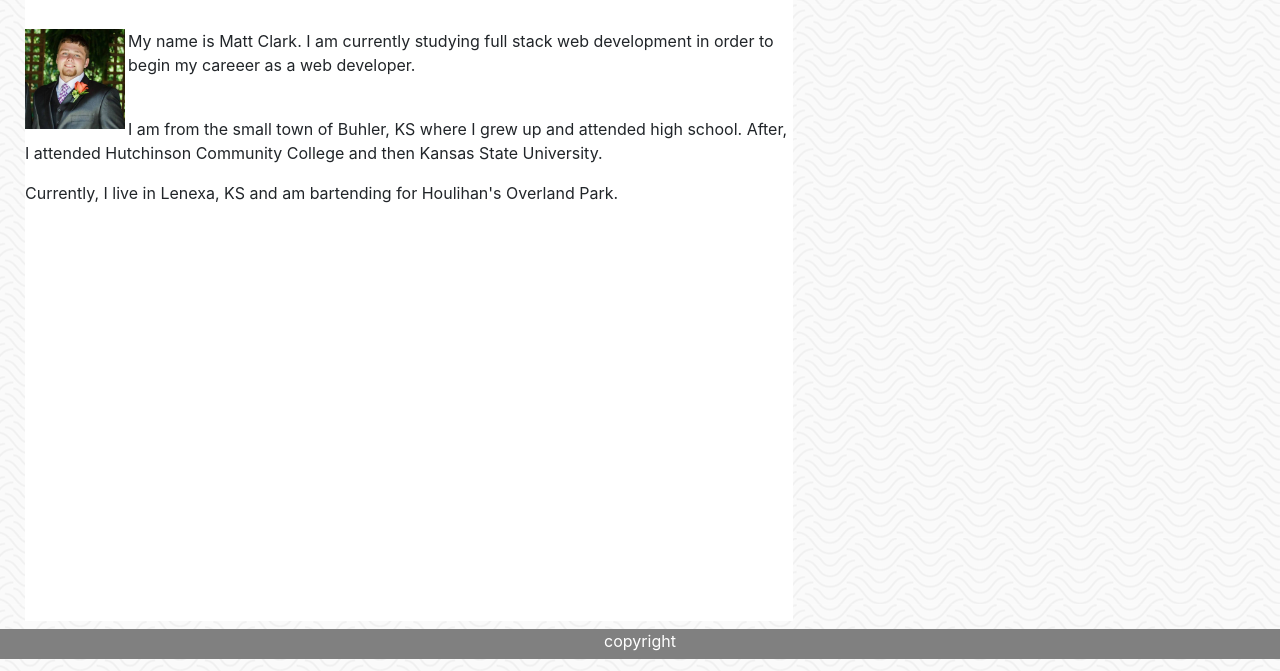
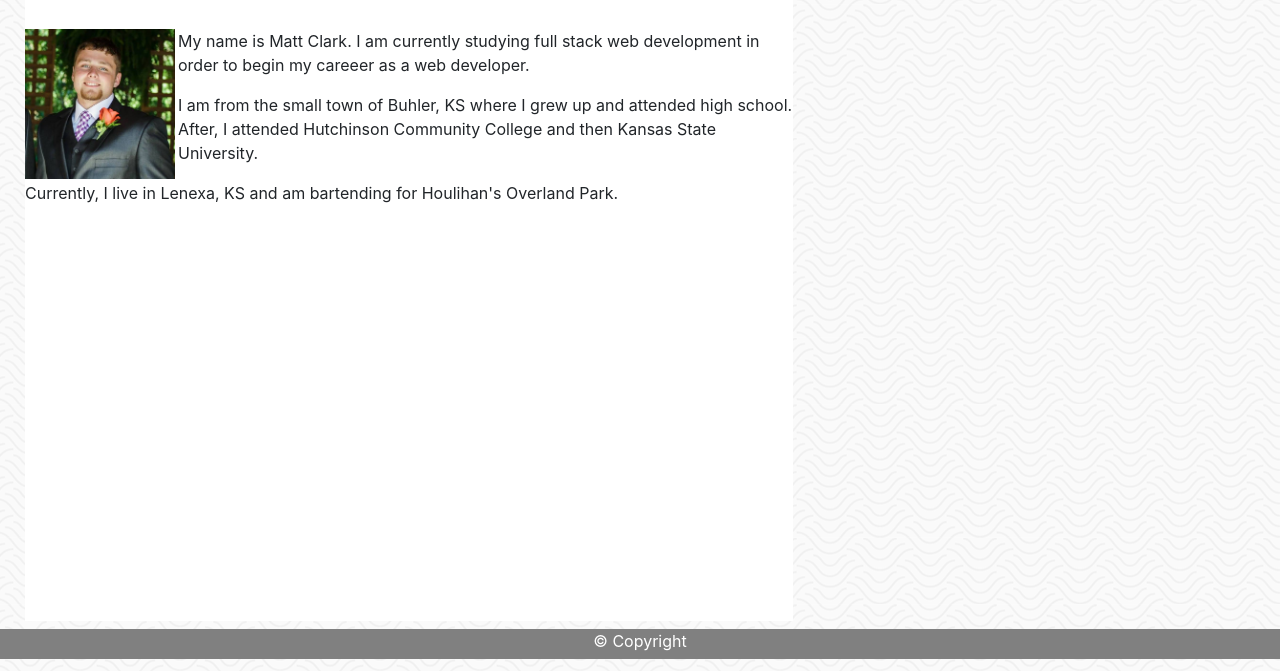
Before and after one commit to realmattclark/Bootstrap-portfolio, a plain HTML site: page index.html in a window 1280 px wide. Shown: the part 141-812 px from the top of the page. Drawn offline with nearby package versions, Linux system fonts and the light colour scheme.

Commit message:
changed image and text sizing

```diff
--- a/index.html
+++ b/index.html
@@ -5,7 +5,7 @@
     <link rel="stylesheet" href="./assets/css/style.css">
 </head>
 <body>
-<header>
+<div id="header">
     <div class="name">Matt Clark</div>
         <ul class="nav justify-content-end">
             <li class="nav-item">
@@ -18,25 +18,25 @@
                 <a class="nav-link" href="contact.html">Contact</a>
             </li>
         </ul>
-</header>
+    </div>
+</div>
 <div class="box1">
         <br>
             <h1> About Me</h1>
             <br>
             <img src="./assets/images/mypicture.jpg"
-                width="100";
-                height="100";
+                width="150";
+                height="150";
                 ALIGN=left
-                padding="0";
-                alt="About Me Picture"
-            ><p> My name is Matt Clark. I am currently studying full stack web development in order to begin my careeer as a web developer.</p>
-            <br>
+                padding="10px";
+                alt="About Me Picture">
+            <p> My name is Matt Clark. I am currently studying full stack web development in order to begin my careeer as a web developer.</p>
             <p> I am from the small town of Buhler, KS where I grew up and attended high school. After, I attended Hutchinson Community College and then Kansas State University.</p>
             <p> Currently, I live in Lenexa, KS and am bartending for Houlihan's Overland Park.</p>
             </div>
 
         </div>
     <div class="footer">
-                <p id="footertext">copyright</p>
+        <p id="footertext">&copy Copyright</p>
     </div>
 </body>
```
Lines whose indentation alone changed are shown as unchanged.
